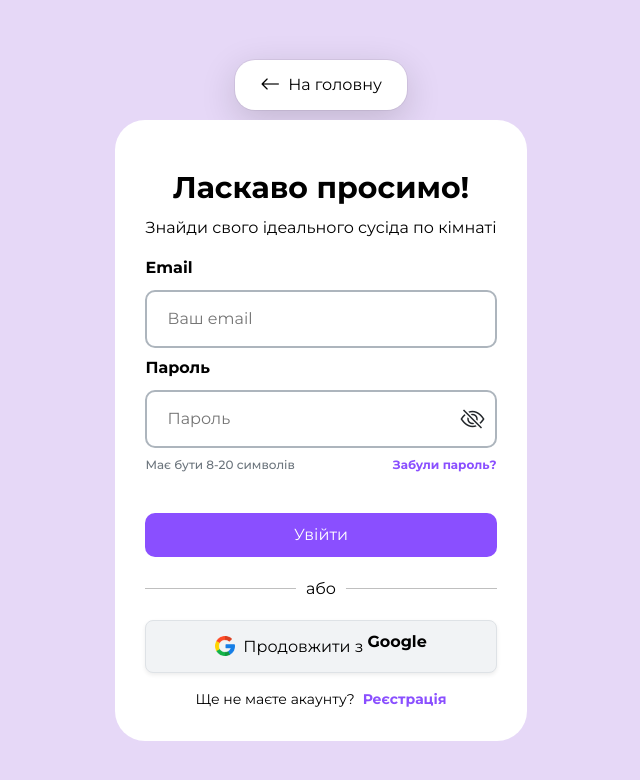
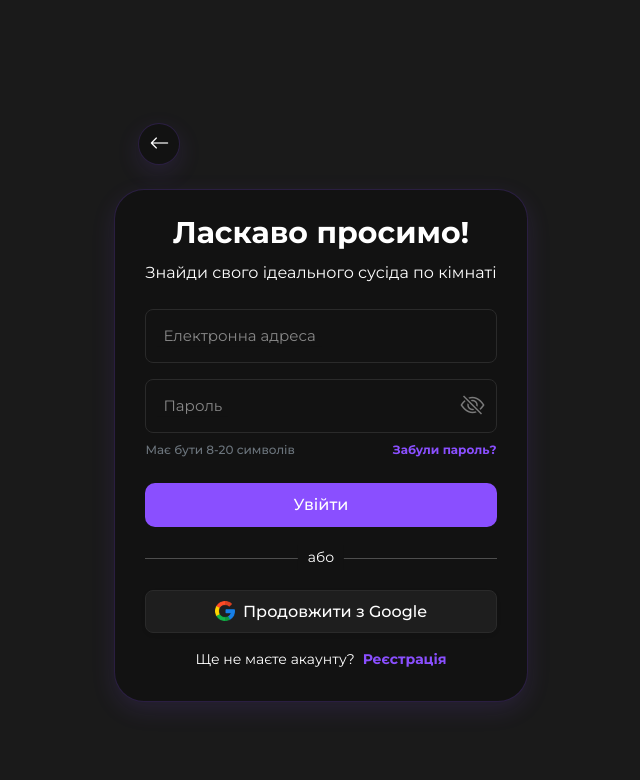
Before and after one commit to Nazariy8/Dormly, a React (Create React App) app: page /#/login in a window 1280 px wide. Shown: the top 780 px of the page, without its empty margins (319-959 px from the left). Built offline with nearby package versions, Linux system fonts and the light colour scheme; no server answers; the database is empty; sample sign-in values are in the browser's storage.

Commit message:
cleared some css files and redesign of log/reg page

```diff
--- a/src/css/main.scss
+++ b/src/css/main.scss
@@ -5,25 +5,28 @@
   --primary-purple-light: #e6d8f7;
   --primary-puple: #8a4fff;
 
-
   --bg-main: #ffffff;
   --bg-secondary: #f8f9fa;
   --bg-input: #f1f3f5;
   --text-main: #000000;
   --text-muted: #6c757d;
   --border-color: #dee2e6;
+
+  --custom-card-shadow: 0 0.125rem 0.25rem rgba(0, 0, 0, 0.075);
+  --custom-card-border: 1px solid rgba(0, 0, 0, 0.08);
 }
 
 [data-theme="dark"] {
   --primary-purple-light: #1a1a1a;
   --bg-main: #000000;
-  --bg-secondary: #121212; --bg-input: #1e1e1e;
+  --bg-secondary: #121212;
+  --bg-input: #1e1e1e;
   --text-main: #ffffff;
   --text-muted: #7a7a7a;
   --border-color: #2a2a2a;
 
-
-
+  --custom-card-shadow: 0 8px 24px rgba(138, 79, 255, 0.12);
+  --custom-card-border: 1px solid rgba(138, 79, 255, 0.2);
 
   .navbar-toggler {
     border-color: rgba(255, 255, 255, 0.2);
@@ -33,6 +36,11 @@
     filter: invert(1) grayscale(100%) brightness(200%);
   }
 }
+$bg-color: #2f4f4f; // Темно-зелений фон (як на фото)
+$card-bg: #ffffff;
+$primary-color: #2f4f4f;
+$accent-color: #e0e0e0;
+$text-color: #333;
 
 body {
   width: 100%;
@@ -63,6 +71,13 @@ button {
 input[type="email"],
 input[type="password"] {
   caret-color: var(--primary-puple);
+  font-weight: 600;
+  &::placeholder {
+    font-weight: 300;
+  }
+  &:focus {
+    outline: none;
+  }
 }
 
 /* Header section */
@@ -265,7 +280,6 @@ button.user-block {
   }
 }
 
-
 .intro-section {
   margin: 0;
   width: 100%;
@@ -285,7 +299,7 @@ button.user-block {
     display: flex;
     flex-wrap: wrap;
     text-align: justify;
-    & + .text-descr{
+    & + .text-descr {
       text-align: start;
       max-width: 300px;
     }
@@ -418,17 +432,18 @@ button.user-block {
 
 /* Login section */
 .back-btn {
-  color: #000;
-  background: var(--primary-white);
+  color: var(--text-main);
+  background: var(--bg-secondary);
   width: max-content;
   display: flex;
   justify-content: center;
-  padding: 10px 25px;
   border-radius: 20px;
   margin-bottom: 10px;
-  box-shadow:
-    rgba(0, 0, 0, 0.16) 0px 10px 36px 0px,
-    rgba(0, 0, 0, 0.06) 0px 0px 0px 1px;
+  box-shadow: var(--custom-card-shadow);
+  border: var(--custom-card-border);
+    &:hover{
+      background: var(--border-color);
+    }
 }
 
 .login-section {
@@ -454,11 +469,13 @@ button.user-block {
 
 .login-section form {
   border-radius: 30px;
-  padding: 50px 30px 15px 30px;
+  padding: 25px 30px 15px 30px;
   display: flex;
   flex-direction: column;
   text-align: center;
-  background: var(--bg-main);
+  background: var(--bg-secondary);
+  border: var(--custom-card-border);
+  box-shadow: var(--custom-card-shadow);
 
   h3 {
     font-weight: bold;
@@ -467,22 +484,85 @@ button.user-block {
     /* color: var(); */
   }
   span {
-    margin-bottom: 10px;
+    margin-bottom: 2px;
     text-align: left;
-    font-weight: bold;
+    font-size: 14px;
+    font-weight: 500;
   }
   input {
-    margin-bottom: 20px;
+    // margin-bottom: 1px;
     padding: 15px 20px;
     border-radius: 10px;
     border: 2px solid var(--primary-grey);
   }
-  .log-reg-btn {
-    margin: 15px 0;
+
+  .floating-group {
+    position: relative;
+    width: 100%;
+
+    .floating-input {
+      width: 100%;
+      height: 54px;
+      padding: 0 16px;
+      background-color: transparent;
+      color: var(--text-main, #ffffff);
+      border: 1.5px solid var(--border-color, #555555);
+      border-radius: 8px;
+      outline: none;
+      font-size: 14.5px;
+      transition:
+        border-color 0.2s ease,
+        box-shadow 0.2s ease;
+
+      &:focus {
+        border-color: #8a4fff;
+        box-shadow: var(--custom-card-shadow);
+      }
+    }
+
+    .floating-label {
+      position: absolute;
+      left: 12px;
+      top: 50%;
+      transform: translateY(-50%);
+      background-color: var(
+        --bg-secondary,
+        #121212
+      );
+      padding: 0 6px;
+      color: #888888;
+      font-size: 15px;
+      pointer-events: none;
+      transition:
+        transform 0.2s ease,
+        font-size 0.2s ease,
+        color 0.2s ease,
+        top 0.2s ease;
+    }
+
+    .floating-input:focus ~ .floating-label,
+    .floating-input:not(:placeholder-shown) ~ .floating-label {
+      top: 0;
+      transform: translateY(-41.5%) scale(0.85);
+      transform-origin: left top;
+      color: #8a4fff;
+    }
+
+    .floating-input:not(:focus):not(:placeholder-shown) ~ .floating-label {
+      color: #888888;
+    }
+  }
+  .init-btn {
+    margin-bottom:15px;
     padding: 10px 0;
     border-radius: 10px;
     background: var(--primary-puple);
     color: var(--primary-white);
+    font-weight: 500;
+    transition: 0.3s all;
+    &:hover{
+      filter:brightness(0.7);
+    }
   }
   .after-password-spans {
     .range {
@@ -492,15 +572,19 @@ button.user-block {
   }
   .or-span span {
     padding: 2px 10px;
-    background: var(--bg-main);
+    background: var(--bg-secondary);
     position: absolute;
     transform: translate(-50%, -30px);
     left: 50%;
   }
   .showpass-btn-block i {
-    transform: translate(-150%, 12px);
+    color: var(--text-muted);
+    position: absolute;
+    top: 51%;
+    right: 12px;
+    transform: translateY(-50%);
   }
-  .googlelogin-btn {
+  .google-init-btn {
     border: 2px solid var(--primary-grey);
     border-radius: 10px;
     margin-top: 15px;
@@ -508,7 +592,12 @@ button.user-block {
     display: flex;
     align-items: center;
     justify-content: center;
+    margin-inline: auto;
     color: var(--text-main);
+    transition: .3s all;
+    &:hover{
+      filter:brightness(0.9);
+    }
   }
   .googleicon {
     width: 25px;
--- a/src/css/profile.scss
+++ b/src/css/profile.scss
@@ -1,16 +1,3 @@
-:root{
-  --custom-card-shadow: 0 0.125rem 0.25rem rgba(0, 0, 0, 0.075);
-  --custom-card-border: 1px solid rgba(0, 0, 0, 0.08);
-}
-
-[data-theme="dark"] {
-  --custom-card-shadow: 0 8px 24px rgba(138, 79, 255, 0.12);
-  --custom-card-border: 1px solid rgba(138, 79, 255, 0.2);
-}
-  * {
-  box-sizing: border-box;
-}
-
 /* Main Container */
 .profile {
   margin: 0 auto;
--- a/src/pages/UserInit.jsx
+++ b/src/pages/UserInit.jsx
@@ -11,19 +11,25 @@ import {
   signInWithPopup,
 } from "firebase/auth";
 import { doc, setDoc, getDoc } from "firebase/firestore";
-
 function UserInit(props) {
   const [showPassword, setShowPassword] = useState(false);
+  const [showConfirmPassword, setShowConfirmPassword] = useState(false);
   const [email, setEmail] = useState("");
   const [password, setPassword] = useState("");
   const [confirmPassword, setConfirmPassword] = useState("");
   const [emailError, setEmailError] = useState("");
   const [passwordError, setPasswordError] = useState("");
 
+  const [theme, setTheme] = useState(localStorage.getItem("theme") || "light");
+
   const navigate = useNavigate();
 
   function changeShowPassword() {
     setShowPassword(!showPassword);
+  }
+
+  function changeShowConfirmPassword() {
+    setShowConfirmPassword(!showConfirmPassword);
   }
 
   // Прямий виклик через Popup
@@ -175,39 +181,58 @@ function UserInit(props) {
 
   return (
     <div>
-      <section className="login-section px-3">
-        <Link to="/" className="back-btn d-flex align-items-center">
-          <i className="bi bi-arrow-left fs-5 me-2"></i>
-          На головну
+      <section className="login-section px-1">
+        <div>
+          <Link
+            to="/"
+            className=" m-4 btn back-btn rounded-circle d-flex align-items-center justify-content-center"
+            style={{
+              width: "42px",
+              height: "42px",
+            }}
+            title="На головну"
+          >
+            <i className="bi bi-arrow-left fs-5"></i>
           </Link>
 
-        <form onSubmit={handleSubmit}>
+          <form onSubmit={handleSubmit} className="init-form">
             <h3>Ласкаво просимо!</h3>
-          <p>Знайди свого ідеального сусіда по кімнаті</p>
-          <span>Email</span>
+            <p className="mb-4">Знайди свого ідеального сусіда по кімнаті</p>
+            {/* <span className="text-secondary">Email</span> */}
+            <div className="floating-group mb-3">
               <input
                 type="email"
-            className="mb-2"
-            placeholder="Ваш email"
+                className="floating-input"
+                id="emailInput"
+                placeholder=""
                 required
                 maxLength="64"
                 value={email}
                 onChange={(e) => setEmail(e.target.value)}
               />
+              <label className="floating-label" htmlFor="emailInput">
+                Електронна адреса
+              </label>
+            </div>
+
             {emailError && <p className="error-message">{emailError}</p>}
 
-          <span>Пароль</span>
-          <div className="input-password w-100">
+            {/* <span className="text-secondary">Пароль</span> */}
+            <div className="floating-group mb-2 w-100">
               <input
                 type={showPassword ? "text" : "password"}
-              placeholder="Пароль"
-              className="mb-2 w-100"
+                placeholder=""
+                className="w-100 floating-input"
+                id="passwordInput"
                 required
                 value={password}
                 onChange={(e) => setPassword(e.target.value)}
               />
+              <label className="floating-label" htmlFor="passwordInput">
+                Пароль
+              </label>
               <span
-              className="text-dark showpass-btn-block"
+                className="showpass-btn-block"
                 style={{ cursor: "pointer" }}
                 onClick={changeShowPassword}
               >
@@ -233,24 +258,30 @@ function UserInit(props) {
 
             {props.goal === "reg" && (
               <>
-              <span>Підтвердіть пароль</span>
-              <div className="input-password w-100">
+                <div className="floating-group w-100">
                   <input
-                  type={showPassword ? "text" : "password"}
-                  placeholder="Підтвердіть пароль"
-                  className="mb-2 w-100"
+                    type={showConfirmPassword ? "text" : "password"}
+                    placeholder=""
+                    className="w-100 floating-input"
+                    id="confirmPasswordInput"
                     required
                     value={confirmPassword}
                     onChange={(e) => setConfirmPassword(e.target.value)}
                   />
+                  <label
+                    className="floating-label"
+                    htmlFor="confirmPasswordInput"
+                  >
+                    Підтвердіть пароль
+                  </label>
                   <span
-                  className="text-dark showpass-btn-block"
+                    className="showpass-btn-block"
                     style={{ cursor: "pointer" }}
-                  onClick={changeShowPassword}
+                    onClick={changeShowConfirmPassword}
                   >
                     <i
                       className={`bi ${
-                      showPassword ? "bi-eye" : "bi-eye-slash"
+                        showConfirmPassword ? "bi-eye" : "bi-eye-slash"
                       } fs-4 position-absolute`}
                       id="showpass-btn"
                     ></i>
@@ -259,7 +290,7 @@ function UserInit(props) {
               </>
             )}
 
-          <button type="submit" className="w-100 log-reg-btn">
+            <button type="submit" className="w-100 init-btn">
               {props.goal === "log" ? "Увійти" : "Зареєструватися"}
             </button>
 
@@ -277,7 +308,7 @@ function UserInit(props) {
                 border: "1px solid var(--border-color)",
                 cursor: "pointer",
               }}
-            className="googlelogin-btn p-2 w-100 d-flex justify-content-center align-items-center rounded-3 shadow-sm"
+              className="google-init-btn p-2 w-100 d-flex justify-content-center align-items-center rounded-3 shadow-sm fw-medium"
             >
               <img
                 src={googleicon}
@@ -285,7 +316,7 @@ function UserInit(props) {
                 alt="Google"
                 style={{ width: "20px", height: "20px" }}
               />
-            Продовжити з <span className="fw-bold ms-1">Google</span>
+              Продовжити з Google
             </button>
 
             <p className="question mt-3">
@@ -306,6 +337,7 @@ function UserInit(props) {
               )}
             </p>
           </form>
+        </div>
       </section>
     </div>
   );
```
Also changed, not shown: src/App.js (+24 -13 lines), src/css/resetPass.scss (+0 -8 lines), src/css/roommate.scss (+0 -11 lines), src/css/test.scss (+1 -7 lines). Lines whose indentation alone changed are shown as unchanged.
